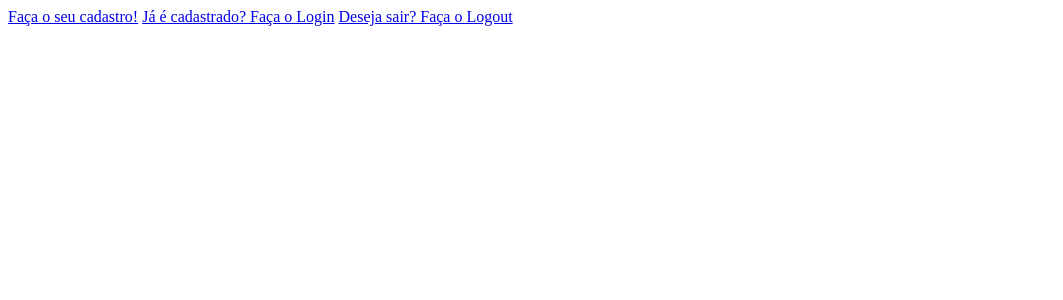
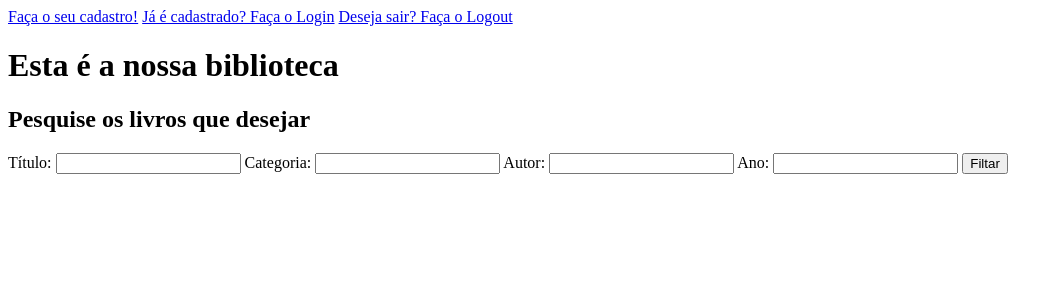
Before and after one commit to Heitor108/projeto2psi, a Flask app: page /livros in a window 1280 px wide. Shown: the top 300 px of the page, without its empty margins (0-1063 px from the left). Run offline with Flask 3, Linux system fonts and the light colour scheme; the visitor is signed in with stand-in values (Sample User, id 1); data that the repository does not hold is empty.

Commit message:
Sistema de exiber e filtrar os livros implementado.

```diff
--- a/app.py
+++ b/app.py
@@ -33,7 +33,6 @@ class Livros(db.Model):
    titulo: Mapped[str] = mapped_column(nullable=False, unique=True)
    autor: Mapped[str] = mapped_column(nullable=False)
    ano: Mapped[int] = mapped_column(nullable=False)
-   emprestado: Mapped[bool] = mapped_column(default=False)
    categoria: Mapped[str] = mapped_column(nullable=False)
    quantidade: Mapped[int] = mapped_column(nullable=False)
    id_usuario: Mapped[int] = mapped_column(ForeignKey('usuarios.id'))
@@ -119,6 +118,45 @@ def logout():
 @app.route("/livros")
 @login_required
 def livros():
-    livros = db.session.execute(db.select(Livros)).scalars()
+    titulo = request.args.get('titulo')
+    categoria = request.args.get('categoria')
+    autor = request.args.get('autor')
+    ano = request.args.get('ano')
+
+    consulta = db.select(Livros)
+
+    if titulo:
+        consulta = consulta.where(Livros.titulo.contains(titulo))
+
+    if categoria:
+        consulta = consulta.where(Livros.categoria.contains(categoria))
+
+    if autor:
+        consulta = consulta.where(Livros.autor.contains(autor))
+
+    if ano:
+        consulta = consulta.where(Livros.ano == int(ano))
+
+    livros = db.session.execute(consulta).scalars()
 
     return render_template('livros.html', livros=livros)
+
+@app.route('/livro/novo')
+def novo_livro():
+    pass
+
+@app.route('/editar')
+def editar():
+    pass
+
+@app.route('/excluir')
+def excluir():
+    pass
+
+@app.route('/emprestar')
+def emprestar():
+    pass
+
+@app.route('/devolver')
+def devolver():
+    pass
--- a/templates/livros.html
+++ b/templates/livros.html
@@ -9,5 +9,40 @@
 {% endblock %}
 
 {% block content %}
+    <h1>
+        Esta é a nossa biblioteca
+    </h1>
+    <h2>
+        Pesquise os livros que desejar
+    </h2>
+    <form action="{{ url_for('livros' ) }}" method="get">
+        <label for="titulo">Título:</label>
+        <input type="text" name="titulo" id="titulo">
+        <label for="categoria">Categoria:</label>
+        <input type="text" name="categoria" id="categoria">
+        <label for="autor">Autor:</label>
+        <input type="text" name="autor" id="autor">
+        <label for="ano">Ano:</label>
+        <input type="number" name="ano" id="ano">
+        <input type="submit" value="Filtar">
+    </form>
+    <ul>
+        {% for livro in livros %}
+            <li>
+                {{ livro.titulo }}
 
+                Autor: {{ livro.autor }}<br>
+
+                Categoria: {{ livro.categoria }}<br>
+
+                Ano: {{ livro.ano }}<br>
+
+                Quantidade: {{ livro.quantidade }}
+
+            </li>
+            {% if emprestimos.status == 'Disponível' %}
+                <a href="{{ url_for('emprestar' ) }}">Pegar livro emprestado</a>
+            {% endif %}
+        {% endfor %}
+    </ul>
 {% endblock %}
```
